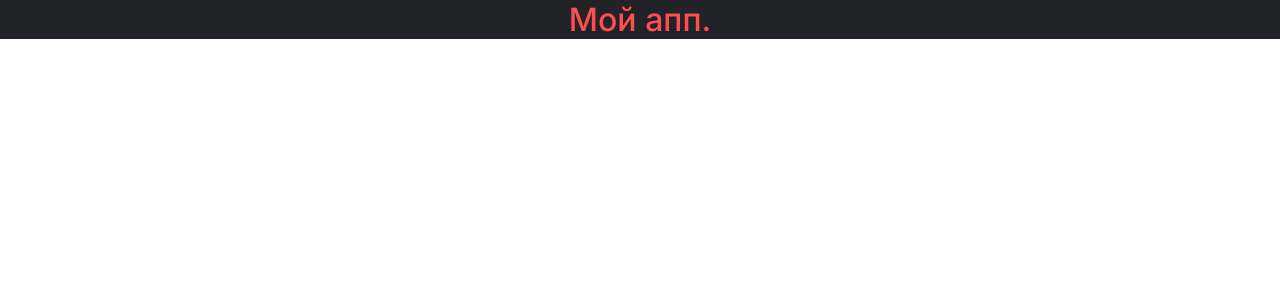
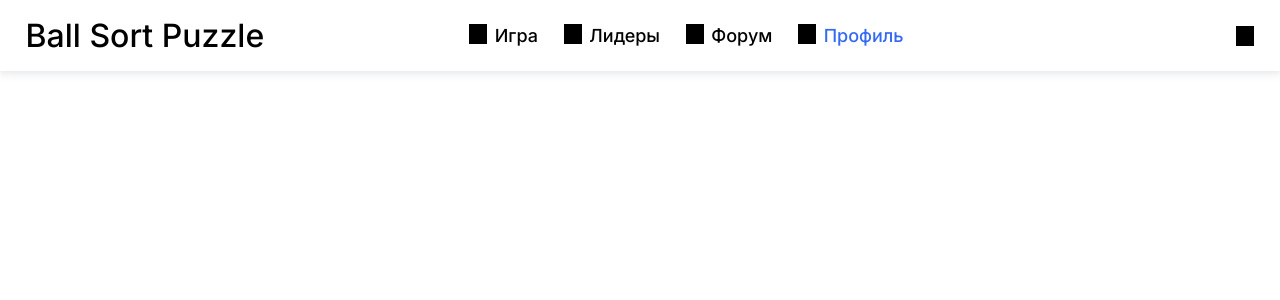
Before and after one commit to charlotte-praktikum-team/praktikum-game, a React app: page / in a window 1280 px wide. Shown: the top 300 px of the page. Built offline with nearby package versions, Linux system fonts and the light colour scheme.

Commit message:
#25: create components layout

```diff
--- a/package.json
+++ b/package.json
@@ -67,6 +67,7 @@
   },
   "dependencies": {
     "axios": "0.27.2",
+    "classnames": "2.3.1",
     "react": "17.0.2",
     "react-dom": "17.0.2"
   },
--- a/src/components/App/App.tsx
+++ b/src/components/App/App.tsx
@@ -2,12 +2,8 @@ import React from 'react';
 
 import './App.css';
 
-function App() {
-  return (
-    <div className="main">
-      <h1 className="main__title">Мой апп.</h1>
-    </div>
-  );
-}
+import PageHeaderMain from '@/pages/components/pageHeaderMain';
+
+const App = () => <PageHeaderMain />;
 
 export default App;
--- a/src/index.html
+++ b/src/index.html
@@ -1,14 +1,13 @@
 <!DOCTYPE html>
 <html lang="ru">
+  <head>
+    <meta charset="UTF-8" />
+    <meta name="viewport" content="width=device-width, initial-scale=1.0" />
+    <meta http-equiv="X-UA-Compatible" content="ie=edge" />
+    <title>Ball Sort Puzzle</title>
+  </head>
 
-<head>
-  <meta charset="UTF-8">
-  <meta name="viewport" content="width=device-width, initial-scale=1.0">
-  <meta http-equiv="X-UA-Compatible" content="ie=edge">
-  <title>Создаём всё сами!</title>
-</head>
-
-<body>
-  <div id="root"></div>
-</body>
+  <body>
+    <div id="root"></div>
+  </body>
 </html>
--- /dev/null
+++ b/src/pages/components/components/pageHeaderMainLink/pageHeaderMainLink.css
@@ -0,0 +1,21 @@
+.page-header-main-link {
+  display: flex;
+  margin: 0 1vw;
+
+  &--active,
+  &--active svg {
+    color: var(--ui-primary);
+  }
+
+  &__icon {
+    width: 18px;
+    height: 20px;
+    margin-right: 0.6vw;
+    background-color: black;
+  }
+
+  &__name {
+    font-size: var(--font-size-m);
+    line-height: var(--line-height-m);
+  }
+}
--- /dev/null
+++ b/src/pages/components/components/pageHeaderMainLink/pageHeaderMainLink.tsx
@@ -0,0 +1,14 @@
+import React from 'react';
+import cn from 'classnames';
+
+import { PageHeaderMainLinkProps } from './types';
+import './pageHeaderMainLink.css';
+
+const PageHeaderMainLink: React.FC<PageHeaderMainLinkProps> = ({ name, isActive, onItemClick }) => (
+  <div onClick={() => onItemClick(name)} className={cn('page-header-main-link', { 'page-header-main-link--active': isActive })}>
+    <span className='page-header-main-link__icon' />
+    <span className='page-header-main-link__name'>{name}</span>
+  </div>
+);
+
+export default PageHeaderMainLink;
--- /dev/null
+++ b/src/pages/components/components/pageHeaderMainLink/types.ts
@@ -0,0 +1,7 @@
+import { LinkName } from '../../types';
+
+export type PageHeaderMainLinkProps = {
+  name: LinkName;
+  isActive: boolean;
+  onItemClick: (linkName: LinkName) => void;
+};
--- /dev/null
+++ b/src/pages/components/pageHeaderMain.css
@@ -0,0 +1,20 @@
+.page-header-main {
+  width: 100%;
+  height: 8.9vh;
+  padding: 0 2vw;
+  display: flex;
+  justify-content: space-between;
+  align-items: center;
+  box-shadow: 0 2px 4px rgb(231 232 235 / 60%), 0 4px 8px rgb(231 232 235 / 60%);
+
+  &__link-wrapper {
+    display: flex;
+    margin-right: 10vw;
+  }
+
+  &__exit-button {
+    width: 18px;
+    height: 20px;
+    background-color: black;
+  }
+}
--- /dev/null
+++ b/src/pages/components/pageHeaderMain.tsx
@@ -0,0 +1,28 @@
+import React, { memo, useState } from 'react';
+
+import './pageHeaderMain.css';
+import { LinkName } from './types';
+
+import PageHeaderMainLink from './components/pageHeaderMainLink/pageHeaderMainLink';
+
+const PageHeaderMain = memo(() => {
+  const [currentIcon, setCurrentIcon] = useState<LinkName>('Профиль');
+
+  const isActiveLinkCheck = (linkName: LinkName) => linkName === currentIcon;
+  const onItemClick = (linkName: LinkName) => setCurrentIcon(linkName);
+
+  return (
+    <div className='page-header-main'>
+      <h1>Ball Sort Puzzle</h1>
+      <div className='page-header-main__link-wrapper'>
+        <PageHeaderMainLink name='Игра' isActive={isActiveLinkCheck('Игра')} onItemClick={onItemClick} />
+        <PageHeaderMainLink name='Лидеры' isActive={isActiveLinkCheck('Лидеры')} onItemClick={onItemClick} />
+        <PageHeaderMainLink name='Форум' isActive={isActiveLinkCheck('Форум')} onItemClick={onItemClick} />
+        <PageHeaderMainLink name='Профиль' isActive={isActiveLinkCheck('Профиль')} onItemClick={onItemClick} />
+      </div>
+      <span className='page-header-main__exit-button' />
+    </div>
+  );
+});
+
+export default PageHeaderMain;
--- /dev/null
+++ b/src/pages/components/types.ts
@@ -0,0 +1 @@
+export type LinkName = 'Игра' | 'Лидеры' | 'Форум' | 'Профиль';
--- a/webpack.common.js
+++ b/webpack.common.js
@@ -1,4 +1,3 @@
-const webpack = require('webpack');
 const path = require('path');
 const HtmlWebpackPlugin = require('html-webpack-plugin');
 const { CleanWebpackPlugin } = require('clean-webpack-plugin');
@@ -36,7 +35,6 @@ module.exports = {
   },
   plugins: [
     new CleanWebpackPlugin(),
-    new webpack.HotModuleReplacementPlugin(),
     new HtmlWebpackPlugin({
       template: './src/index.html',
     }),
```
Also changed, not shown: .eslintrc.json, src/utils/constants.ts (line endings or trailing spaces), 1 other file (tests, documents, lock files or other folders).
